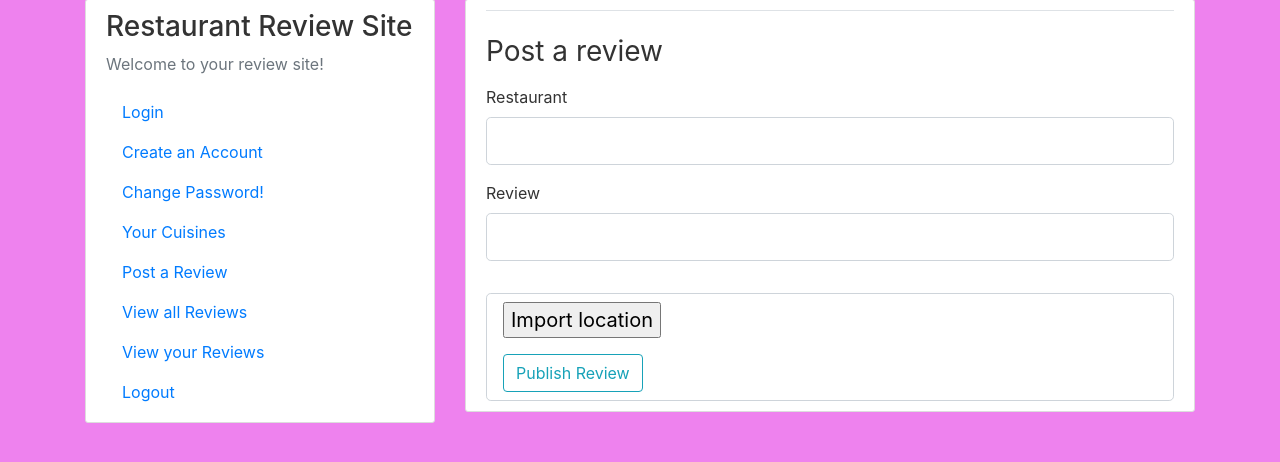
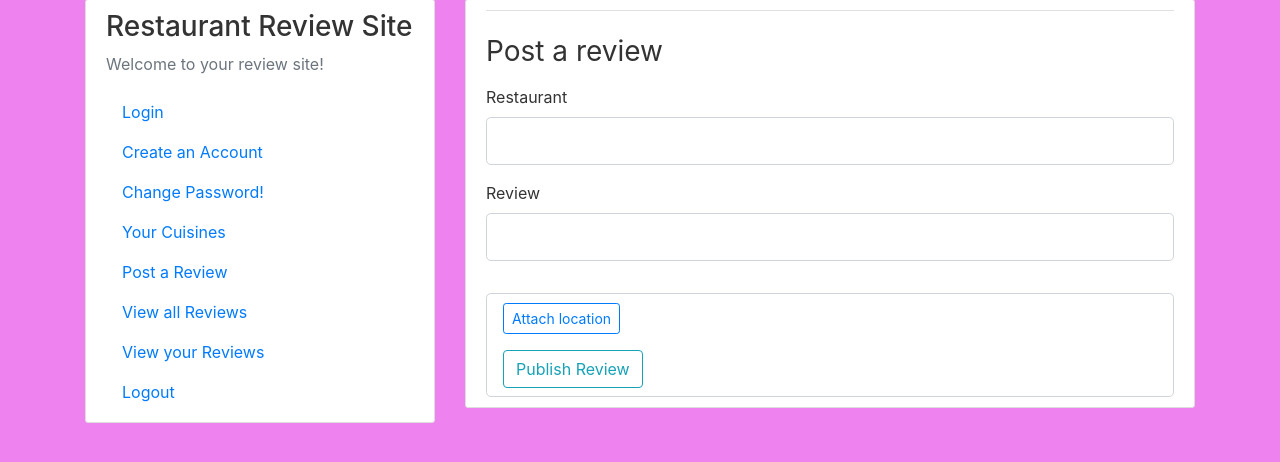
Before and after one commit to mayaspencerj/reviews, a Flask app: page /post_rev in a window 1280 px wide. Shown: the part 141-603 px from the top of the page. Run offline with Flask 2, Linux system fonts and the light colour scheme; a user stored in the database is signed in; some libraries are stand-ins or nearby versions.

Commit message:
chrome button for getting location
displays as process

```diff
--- a/app/templates/post_rev.html
+++ b/app/templates/post_rev.html
@@ -3,7 +3,7 @@
 <script type="text/javascript" src="{{ url_for('static', filename='script.js') }}"></script>
 {% block content %}
     <div class="content-section">
-        <form method="POST" action="/post_rev">
+        <form method="POST" id="review_form" action="/post_rev">
             {{ form.hidden_tag() }}
             <fieldset class="form-group">
               <h1 class="h3 mb-3 font-weight-normal">Post a review</h1>
@@ -36,9 +36,13 @@
                 </div>
             </fieldset>
             <div class="form-control form-control-lg">
-              <input type = "button" id="pressed" onclick = "getLocation()" value = "Import location" >
-              <p id="lat"> </p>
-              <p id="long"></p>
+              <div class="location-holder">
+                <!-- Button has almost the exact attr's and is better suited in this case -->
+                <button class="btn btn-sm btn-outline-primary" id="import_location_btn">
+                  Attach location
+                </button>
+                <p id="location_status"></p>
+              </div>
                {{ form.submit(class="btn btn-outline-info") }}
             </div>
         </form>
```
Also changed, not shown: site.db, 3 other files.
